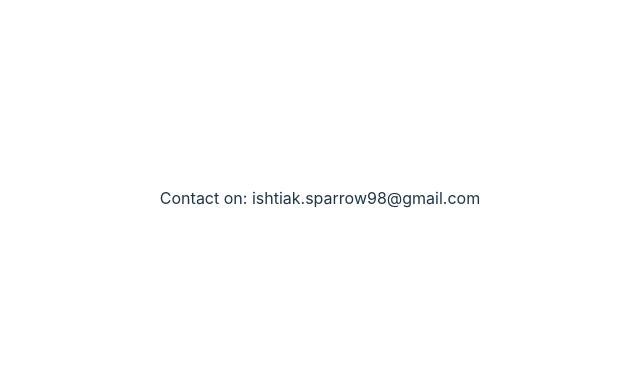
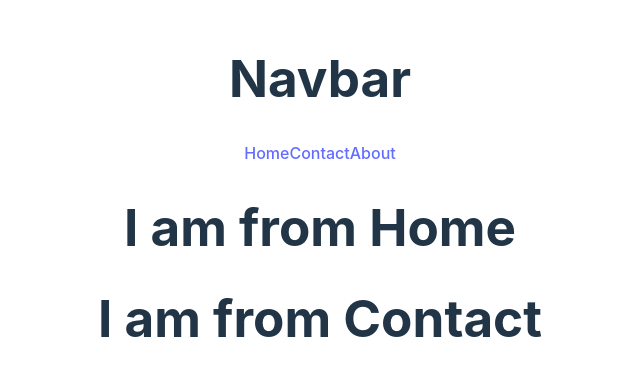
Before and after one commit to Ishtiak007/React-Router-DOM, a React (Vite) app: page /contact in a window 1280 px wide. Shown: the part 202-578 px from the top of the page, without its empty margins (320-960 px from the left). Built offline with nearby package versions, Linux system fonts and the light colour scheme.

Commit message:
Explain Nested Route concepts

```diff
--- a/src/App.jsx
+++ b/src/App.jsx
@@ -1,33 +1,11 @@
-import { useState } from 'react'
-import reactLogo from './assets/react.svg'
-import viteLogo from '/vite.svg'
+import { Outlet } from 'react-router-dom'
 import './App.css'
 
 function App() {
-  const [count, setCount] = useState(0)
 
   return (
     <>
-      <div>
-        <a href="https://vitejs.dev" target="_blank">
-          <img src={viteLogo} className="logo" alt="Vite logo" />
-        </a>
-        <a href="https://react.dev" target="_blank">
-          <img src={reactLogo} className="logo react" alt="React logo" />
-        </a>
-      </div>
-      <h1>Vite + React</h1>
-      <div className="card">
-        <button onClick={() => setCount((count) => count + 1)}>
-          count is {count}
-        </button>
-        <p>
-          Edit <code>src/App.jsx</code> and save to test HMR
-        </p>
-      </div>
-      <p className="read-the-docs">
-        Click on the Vite and React logos to learn more
-      </p>
+      <Outlet></Outlet>
     </>
   )
 }
--- /dev/null
+++ b/src/Components/About/About.jsx
@@ -0,0 +1,11 @@
+
+
+const About = () => {
+    return (
+        <div>
+            <h1>I am from About</h1>
+        </div>
+    );
+};
+
+export default About;
--- a/src/Components/Contact/Contact.jsx
+++ b/src/Components/Contact/Contact.jsx
@@ -1,7 +1,9 @@
+
+
 const Contact = () => {
     return (
         <div>
-            <p>Contact on: ishtiak.sparrow98@gmail.com</p>
+            <h1>I am from Contact</h1>
         </div>
     );
 };
--- a/src/Components/Header/Header.jsx
+++ b/src/Components/Header/Header.jsx
@@ -1,11 +1,11 @@
 const Header = () => {
     return (
         <div>
-            <h2>NavBar</h2>
+            <h1>Navbar</h1>
             <nav>
                 <a href="/">Home</a>
+                <a href="/contact">Contact</a>
                 <a href="/about">About</a>
-                <a href="/contact">Contact</a>
             </nav>
         </div>
     );
--- a/src/Components/Home.jsx
+++ /dev/null
@@ -1,14 +0,0 @@
-const Home = () => {
-    return (
-        <div>
-        <ul>
-            <li>Bangladesh</li>
-            <li>Nepal</li>
-            <li>Bhutan</li>
-            <li>Australia</li>
-        </ul>
-      </div>
-    );
-};
-
-export default Home;
--- /dev/null
+++ b/src/Components/Home/Home.jsx
@@ -0,0 +1,17 @@
+import { Outlet } from "react-router-dom";
+import Header from "../Header/Header";
+
+
+const Home = () => {
+    return (
+        <div>
+
+            <Header></Header>
+            <h1>I am from Home</h1>
+            <Outlet></Outlet>
+
+        </div>
+    );
+};
+
+export default Home;
```
Also changed, not shown: src/main.jsx (+21 -12 lines).
